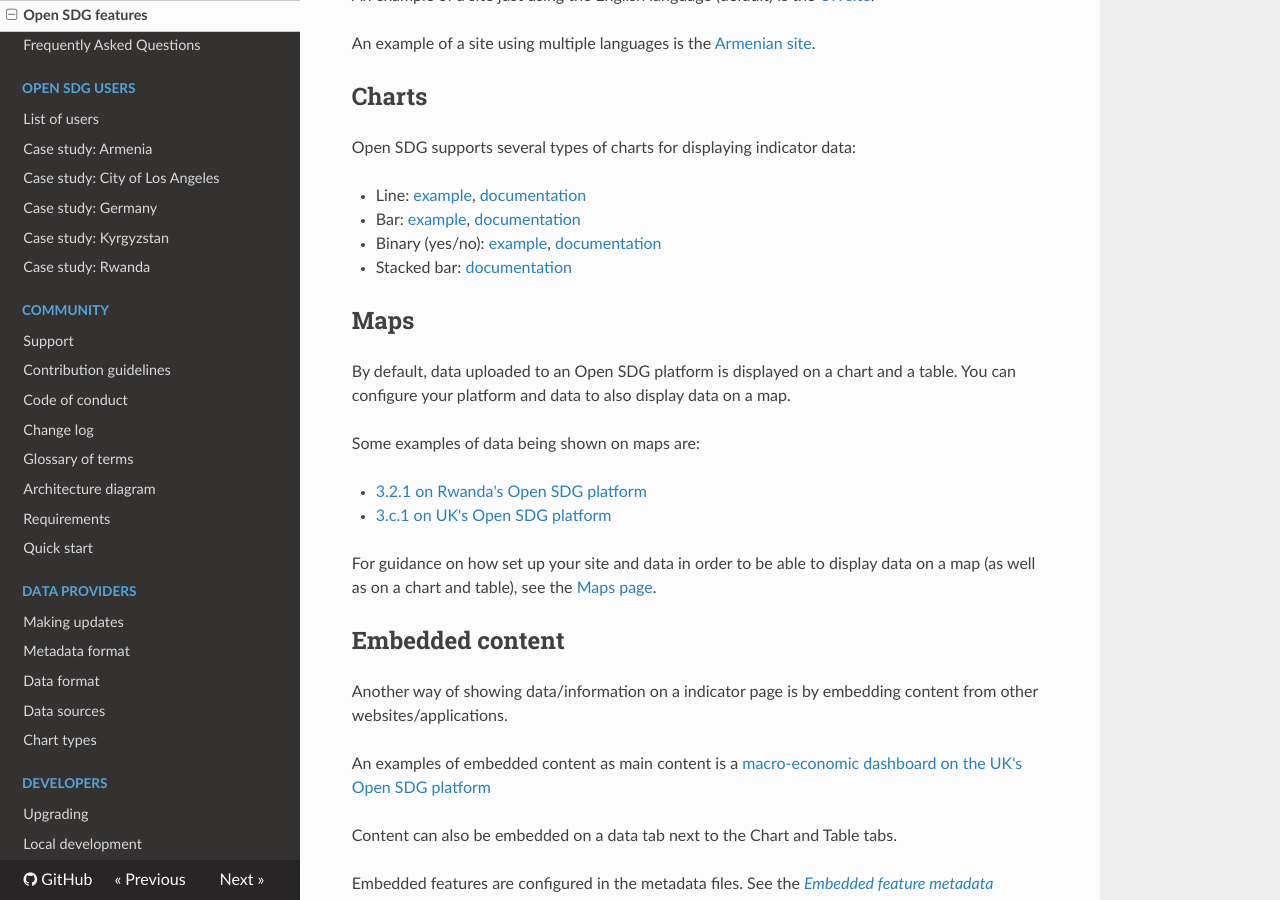
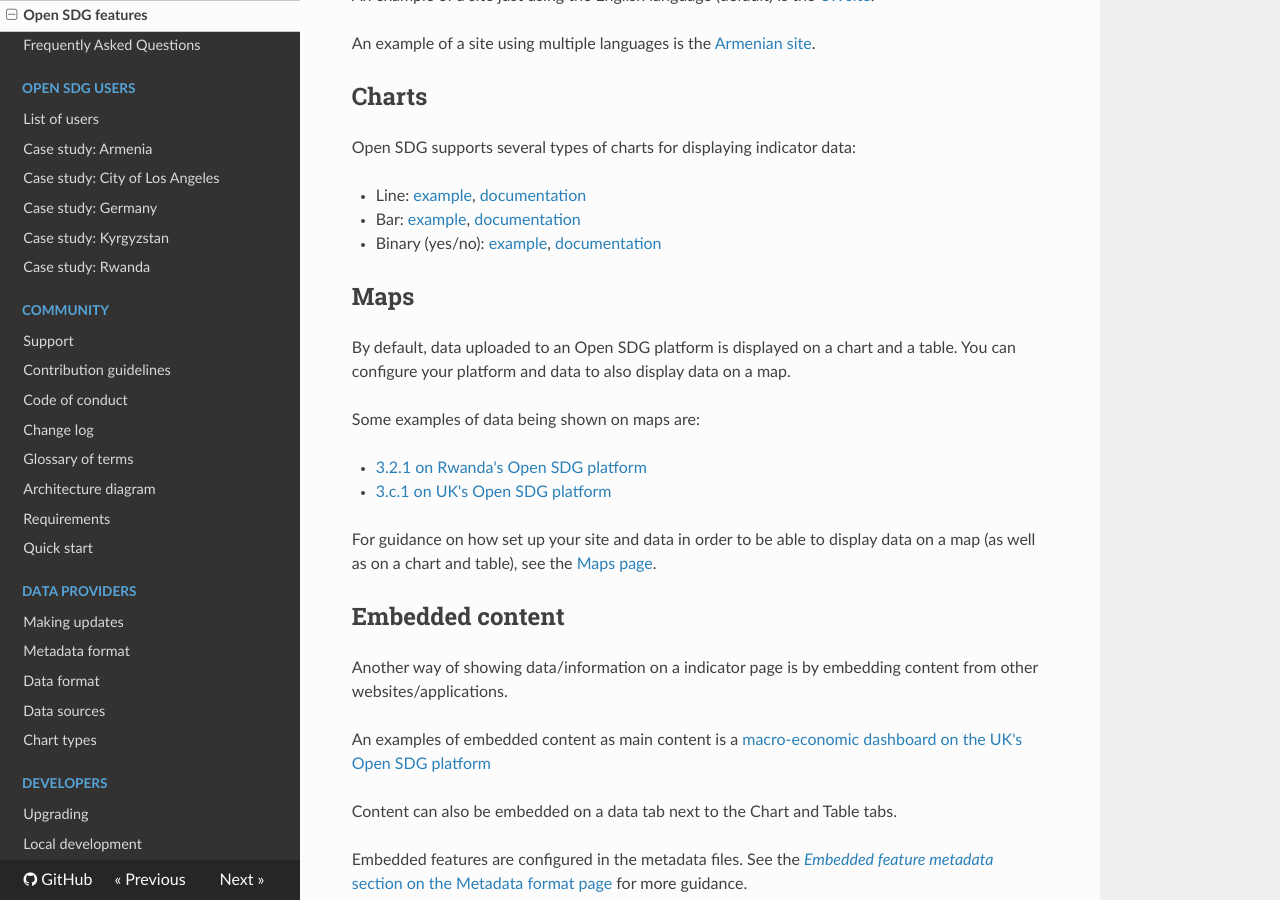
Before and after one commit to open-sdg/open-sdg, an MkDocs documentation site: the page built from docs/open-sdg-features.md, in a window 1280 px wide and 900 px high, scrolled down 376 px. Built offline with MkDocs 1.6.1, drawn with Linux system fonts in a browser that asks for light colours; nearby versions of some CDN libraries; old or Windows-style settings are respelled for this version of MkDocs.

Commit message:
Remove reference to stacked_bar

```diff
--- a/docs/open-sdg-features.md
+++ b/docs/open-sdg-features.md
@@ -16,7 +16,6 @@
   * Line: [example](https://visar.hagstofa.is/heimsmarkmidin/2-a-1), [documentation](../charts#line)
   * Bar: [example](https://sustainabledevelopment-uk.github.io/2-1-2/), [documentation](../charts#bar)
   * Binary (yes/no): [example](https://sdg.data.gov/1-5-1/), [documentation](../charts/#binary)
-  * Stacked bar: [documentation](../charts/#stacked-bar)
 
 ## Maps
 By default, data uploaded to an Open SDG platform is displayed on a chart and a table. You can configure your platform and data to also display data on a map.
```
